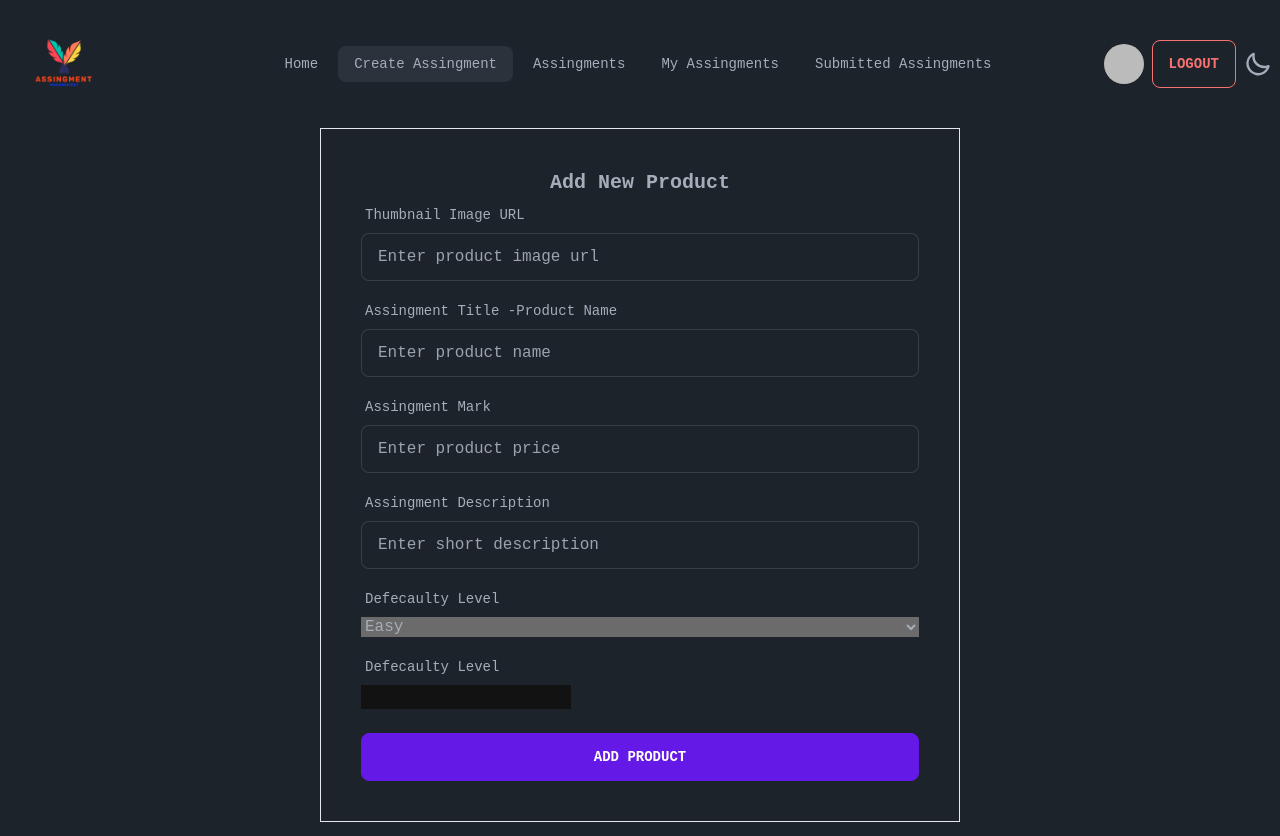
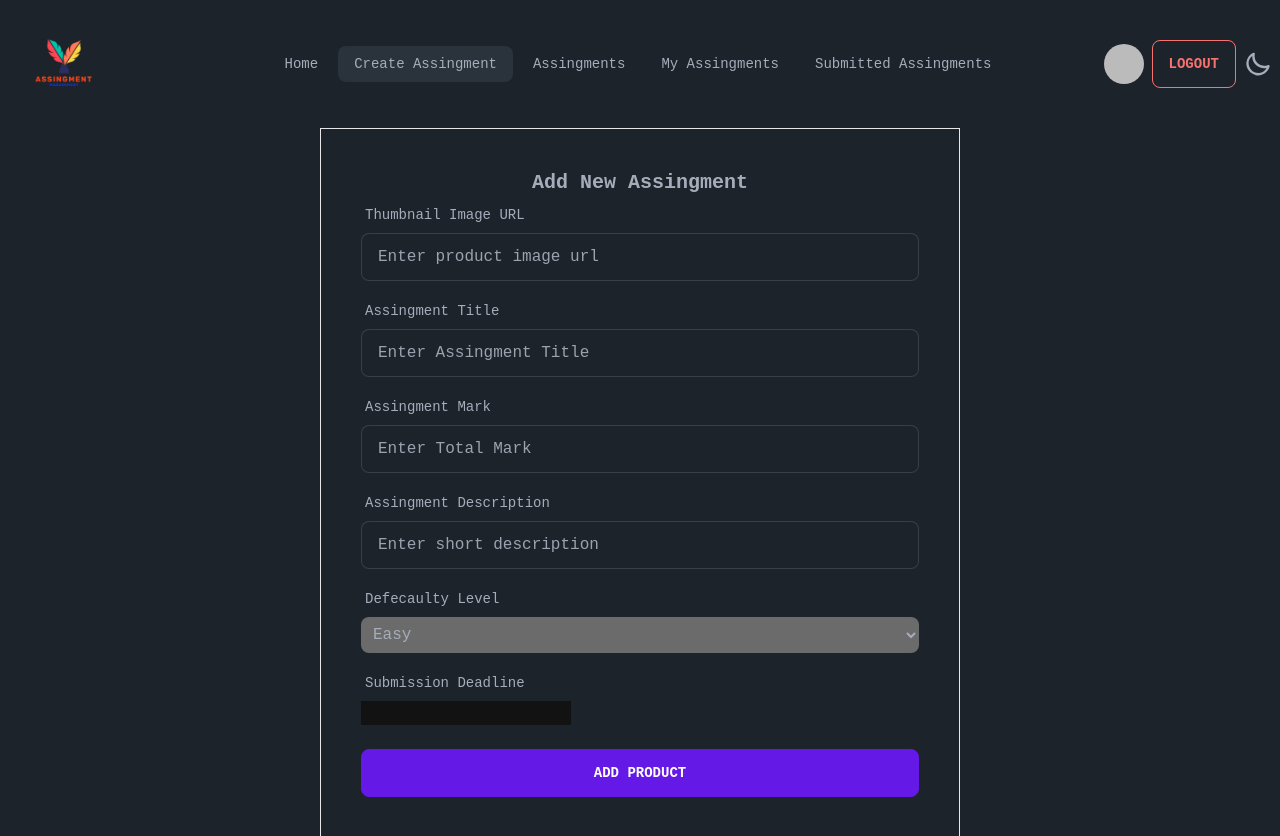
Before and after one commit to Mmsshakil/assingment-management-client, a React (Vite) app: page /addProduct in a window 1280 px wide. Shown: the top 836 px of the page. Built offline with nearby package versions, Linux system fonts and the light colour scheme; no server answers; sample sign-in values are in the browser's storage.

Commit message:
routes all clear

```diff
--- a/src/pages/AddProduct/AddProduct.jsx
+++ b/src/pages/AddProduct/AddProduct.jsx
@@ -70,7 +70,7 @@ const AddProduct = () => {
         <div>
 
             <div className=" w-full md:w-2/3 lg:w-1/2 mx-auto p-10 border mb-14 ">
-                <h2 className="text-xl font-semibold text-center  ">Add New Product</h2>
+                <h2 className="text-xl font-semibold text-center  ">Add New Assingment</h2>
 
                 <form onSubmit={handleAddProduct}>
                     <div className="flex flex-col gap-3">
@@ -82,16 +82,16 @@ const AddProduct = () => {
                         </div>
                         <div className="form-control">
                             <label className="label">
-                                <span className="label-text">Assingment Title -Product Name</span>
+                                <span className="label-text">Assingment Title</span>
                             </label>
-                            <input type="text" name="name" placeholder="Enter product name" className="input input-bordered" required />
+                            <input type="text" name="name" placeholder="Enter Assingment Title" className="input input-bordered" required />
                         </div>
 
                         <div className="form-control">
                             <label className="label">
                                 <span className="label-text">Assingment Mark</span>
                             </label>
-                            <input type="text" name="mark" placeholder="Enter product price" className="input input-bordered" required />
+                            <input type="text" name="mark" placeholder="Enter Total Mark" className="input input-bordered" required />
 
                         </div>
                         <div className="form-control">
@@ -107,7 +107,7 @@ const AddProduct = () => {
                             </label>
                             {/* <input type="text" name="rating" placeholder="Enter product rating" className="input input-bordered" required /> */}
 
-                            <select id="level" name="level" value={selectLevel} onChange={handleLevelChange}>
+                            <select className="p-2 rounded-lg" id="level" name="level" value={selectLevel} onChange={handleLevelChange}>
                                 <option value="easy">Easy</option>
                                 <option value="medium">Medium </option>
                                 <option value="Hard">Hard</option>
@@ -116,9 +116,9 @@ const AddProduct = () => {
                         </div>
                         <div className="form-control">
                             <label className="label">
-                                <span className="label-text">Defecaulty Level</span>
+                                <span className="label-text">Submission Deadline</span>
                             </label>
-                            <DatePicker selected={selectDate} onChange={handleDateChange} minDate={new Date()} />
+                            <DatePicker selected={selectDate} onChange={handleDateChange} minDate={new Date()} required={true}/>
 
                         </div>
 
--- a/src/pages/Assingments/UpdateAssingments.jsx
+++ b/src/pages/Assingments/UpdateAssingments.jsx
@@ -87,7 +87,7 @@ const UpdateAssingments = () => {
         <div>
 
             <div className=" w-full md:w-2/3 lg:w-1/2 mx-auto p-10 border mb-14 ">
-                <h2 className="text-xl font-semibold text-center  ">Add New Product</h2>
+                <h2 className="text-xl font-semibold text-center  ">Update Assingment</h2>
 
                 <form onSubmit={handleUpdateAssing}>
                     <div className="flex flex-col gap-3">
@@ -124,7 +124,7 @@ const UpdateAssingments = () => {
                             </label>
                             {/* <input type="text" name="rating" placeholder="Enter product rating" className="input input-bordered" required /> */}
 
-                            <select id="level" name="level" value={selectLevel} onChange={handleLevelChange}>
+                            <select className="p-2 rounded-lg" id="level" name="level" value={selectLevel} onChange={handleLevelChange}>
                                 <option value="easy">Easy</option>
                                 <option value="medium">Medium </option>
                                 <option value="Hard">Hard</option>
@@ -133,7 +133,7 @@ const UpdateAssingments = () => {
                         </div>
                         <div className="form-control">
                             <label className="label">
-                                <span className="label-text">Date</span>
+                                <span className="label-text">Submission Deadline</span>
                             </label>
                             <DatePicker selected={selectDate} onChange={handleDateChange} minDate={new Date()} required={true}/>
 
```
Also changed, not shown: src/routes/Routes.jsx (+4 -18 lines).
